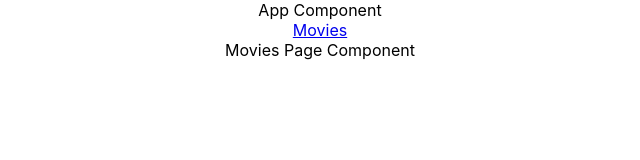
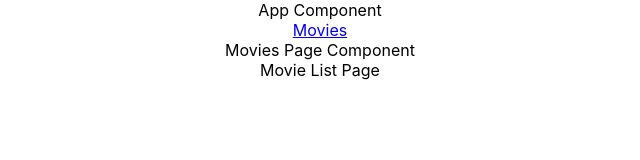
Before and after one commit to AishaGench/movieapp-ui, a React (Create React App) app: page /movies in a window 1280 px wide. Shown: the top 160 px of the page, without its empty margins (320-960 px from the left). Built offline with nearby package versions, Linux system fonts and the light colour scheme.

Commit message:
import movieList

```diff
--- a/src/components/MovieList.js
+++ b/src/components/MovieList.js
@@ -4,7 +4,7 @@ import { connect } from 'react-redux'
 export const MovieList = (props) => {
     return (
         <div>
-
+            Movie List Page
         </div>
     )
 }
--- a/src/components/pages/MoviesPage.js
+++ b/src/components/pages/MoviesPage.js
@@ -3,6 +3,7 @@ import React, { Component } from 'react'
 import { connect } from 'react-redux'
 import moviesReducer from '../../reducers/moviesReducer'
 import PropTypes from 'prop-types'
+import MovieList from '../MovieList'
 
 export class MoviesPage extends Component {
     static propTypes = {movies:PropTypes.array.isRequired}
@@ -11,6 +12,8 @@ export class MoviesPage extends Component {
         return (
             <div>
                Movies Page Component
+               <br/>
+               <MovieList/>
             </div>
         )
     }
```
